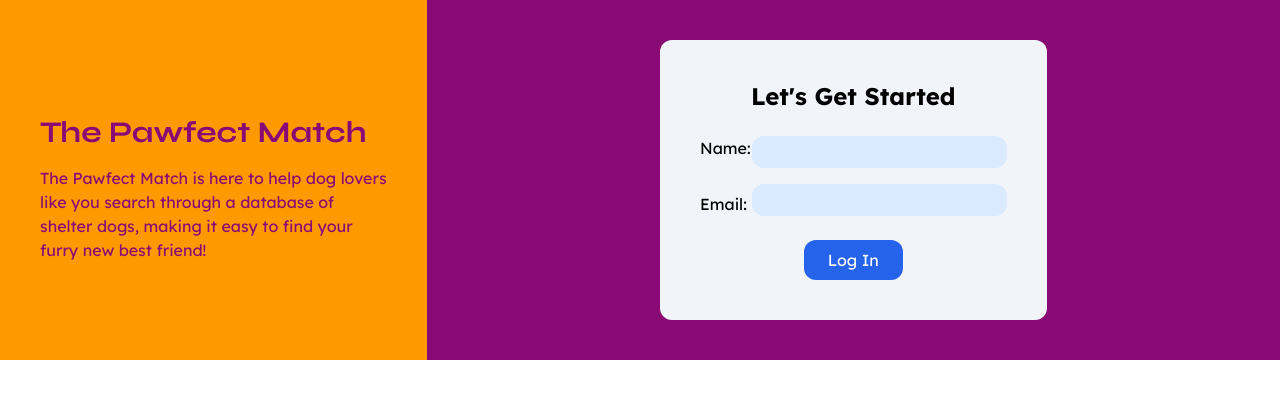
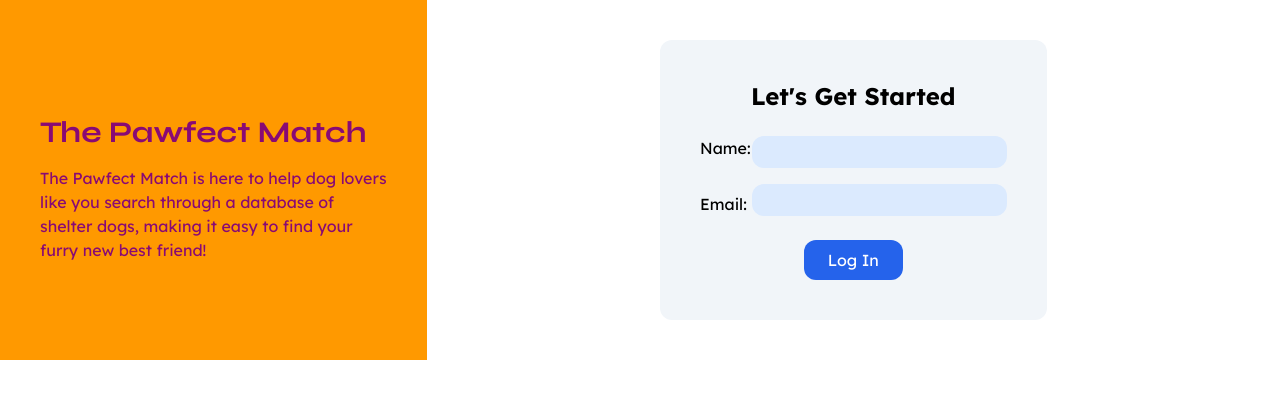
Before and after one commit to elisetvy/fetch-frontend-takehome, a React (Vite) app: page / in a window 1280 px wide. Shown: the top 398 px of the page. Built offline with nearby package versions, Linux system fonts and the light colour scheme.

Commit message:
Change bg color

```diff
--- a/src/App.tsx
+++ b/src/App.tsx
@@ -39,7 +39,7 @@ function App() {
             </>
           )}
         </div>
-        <div className="col-span-2 bg-purple px-10 py-10">
+        <div className="col-span-2 px-10 py-10">
           <Routes>
             {currUser ? (
               <>
```
